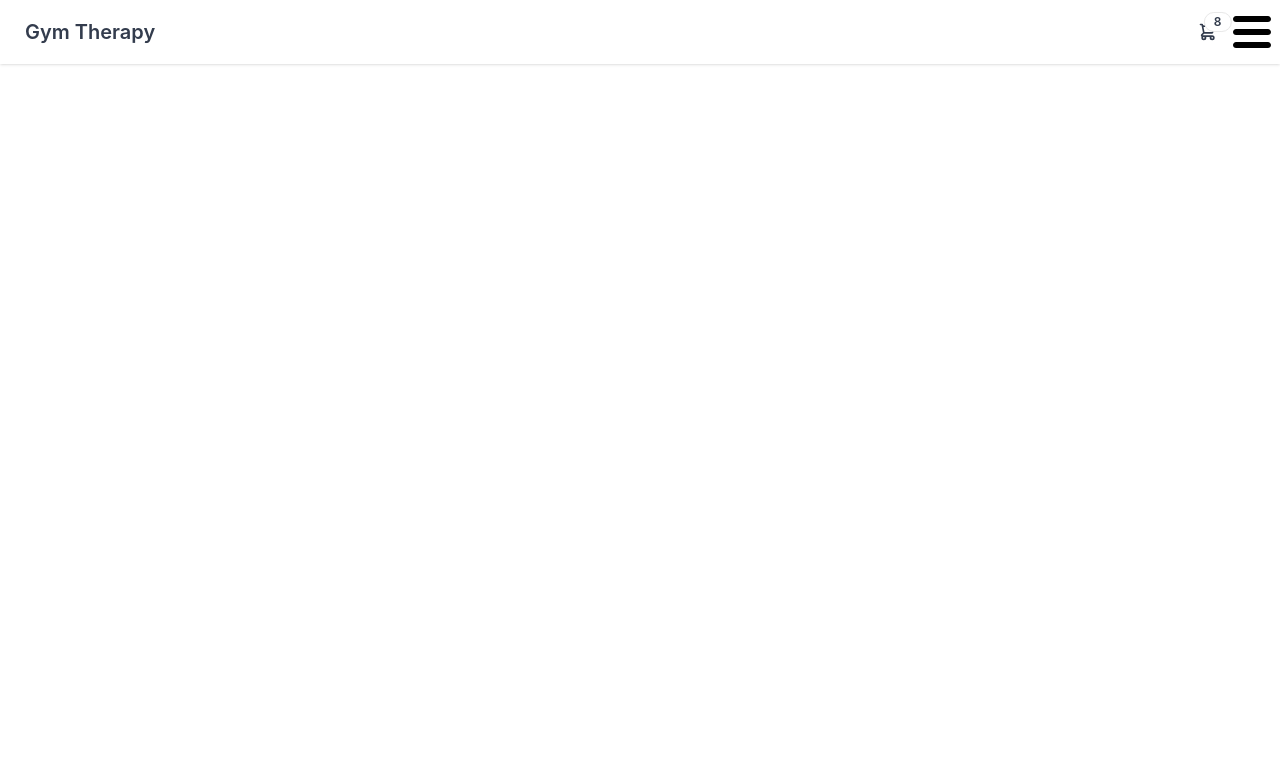
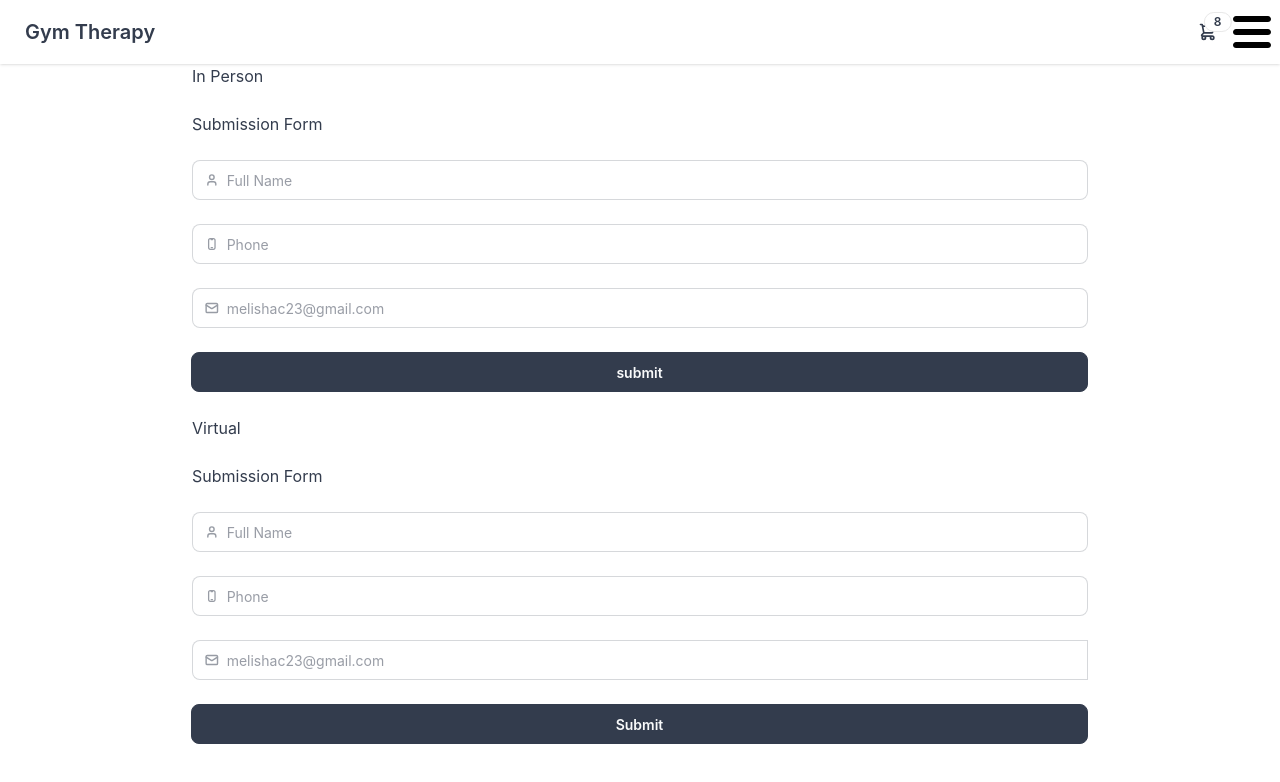
Before and after one commit to Brooklyn-STEAM/gym-therapy, a website built with Vite: page src/pages/meeting.html in a window 1280 px wide. Built offline with nearby package versions, Linux system fonts and the light colour scheme.

Commit message:
Adding visual and non visual meeting (#36)
* add pictures and text to the product page

* add input text to the meeting page

---------

Co-authored-by: Jimmy Rosario <jrosariocarrasco@brooklynsteamcenter.org>

```diff
--- a/src/pages/meeting.html
+++ b/src/pages/meeting.html
@@ -1,13 +1,17 @@
 <!DOCTYPE html>
 <html lang="en">
+
 <head>
-    <meta charset="UTF-8">
-    <meta name="viewport" content="width=device-width, initial-scale=1.0">
-    <link rel="stylesheet" href="/src/styles/main.css">
-    <title>My Project</title>
+  <script src="https://code.iconify.design/iconify-icon/3.0.0/iconify-icon.min.js"></script>
+
+  <meta charset="UTF-8">
+  <meta name="viewport" content="width=device-width, initial-scale=1.0">
+  <link rel="stylesheet" href="/src/styles/main.css">
+  <title>My Project</title>
 </head>
 
-<body><div class="navbar bg-base-100 shadow-sm">
+<body>
+  <div class="navbar bg-base-100 shadow-sm">
     <div class="flex-1">
       <a class="btn btn-ghost text-xl">Gym Therapy</a>
     </div>
@@ -15,13 +19,15 @@
       <div class="dropdown dropdown-end">
         <div tabindex="0" role="button" class="btn btn-ghost btn-circle">
           <div class="indicator">
-            <svg xmlns="http://www.w3.org/2000/svg" class="h-5 w-5" fill="none" viewBox="0 0 24 24" stroke="currentColor"> <path stroke-linecap="round" stroke-linejoin="round" stroke-width="2" d="M3 3h2l.4 2M7 13h10l4-8H5.4M7 13L5.4 5M7 13l-2.293 2.293c-.63.63-.184 1.707.707 1.707H17m0 0a2 2 0 100 4 2 2 0 000-4zm-8 2a2 2 0 11-4 0 2 2 0 014 0z" /> </svg>
+            <svg xmlns="http://www.w3.org/2000/svg" class="h-5 w-5" fill="none" viewBox="0 0 24 24"
+              stroke="currentColor">
+              <path stroke-linecap="round" stroke-linejoin="round" stroke-width="2"
+                d="M3 3h2l.4 2M7 13h10l4-8H5.4M7 13L5.4 5M7 13l-2.293 2.293c-.63.63-.184 1.707.707 1.707H17m0 0a2 2 0 100 4 2 2 0 000-4zm-8 2a2 2 0 11-4 0 2 2 0 014 0z" />
+            </svg>
             <span class="badge badge-sm indicator-item">8</span>
           </div>
         </div>
-        <div
-          tabindex="0"
-          class="card card-compact dropdown-content bg-base-100 z-1 mt-3 w-52 shadow">
+        <div tabindex="0" class="card card-compact dropdown-content bg-base-100 z-1 mt-3 w-52 shadow">
           <div class="card-body">
             <span class="text-lg font-bold"></span>
             <span class="text-info"></span>
@@ -39,9 +45,7 @@
               src="/src/assets/menuicon.svg" />
           </div>
         </div>
-        <ul
-          tabindex="-1"
-          class="menu menu-sm dropdown-content bg-base-100 rounded-box z-1 mt-3 w-52 p-2 shadow">
+        <ul tabindex="-1" class="menu menu-sm dropdown-content bg-base-100 rounded-box z-1 mt-3 w-52 p-2 shadow">
           <li>
             <a class="justify-between">
               Profile
@@ -54,7 +58,107 @@
           <li><a href="product.html">Product</a></li>
           <li><a href="meeting.html">Meetings</a></li>
           <li><a href="Contacts.html">Contacts </a></li>
+
+
         </ul>
       </div>
     </div>
   </div>
+
+  <div class="flex flex-col gap-6 max-w-4xl mx-auto">
+    <h1>
+      <P> In Person</P>
+    </h1>
+    <h1>
+      <p>Submission Form</p>
+    </h1>
+
+    <label class="input w-full validator">
+      <svg class="h-[1em] opacity-50" xmlns="http://www.w3.org/2000/svg" viewBox="0 0 24 24">
+        <g stroke-linejoin="round" stroke-linecap="round" stroke-width="2.5" fill="none" stroke="currentColor">
+          <path d="M19 21v-2a4 4 0 0 0-4-4H9a4 4 0 0 0-4 4v2"></path>
+          <circle cx="12" cy="7" r="4"></circle>
+        </g>
+      </svg>
+      <input type="text" required placeholder="Full Name" pattern="[A-Za-z][A-Za-z0-9\-]*" minlength="3" maxlength="30"
+        title="Only letters, numbers or dash" />
+    </label>
+
+    <label class="input w-full validator">
+      <svg class="h-[1em] opacity-50" xmlns="http://www.w3.org/2000/svg" viewBox="0 0 16 16">
+
+        <g fill="none">
+          <path
+            d="M7.25 11.5C6.83579 11.5 6.5 11.8358 6.5 12.25C6.5 12.6642 6.83579 13 7.25 13H8.75C9.16421 13 9.5 12.6642 9.5 12.25C9.5 11.8358 9.16421 11.5 8.75 11.5H7.25Z"
+            fill="currentColor"></path>
+          <path fill-rule="evenodd" clip-rule="evenodd"
+            d="M6 1C4.61929 1 3.5 2.11929 3.5 3.5V12.5C3.5 13.8807 4.61929 15 6 15H10C11.3807 15 12.5 13.8807 12.5 12.5V3.5C12.5 2.11929 11.3807 1 10 1H6ZM10 2.5H9.5V3C9.5 3.27614 9.27614 3.5 9 3.5H7C6.72386 3.5 6.5 3.27614 6.5 3V2.5H6C5.44771 2.5 5 2.94772 5 3.5V12.5C5 13.0523 5.44772 13.5 6 13.5H10C10.5523 13.5 11 13.0523 11 12.5V3.5C11 2.94772 10.5523 2.5 10 2.5Z"
+            fill="currentColor"></path>
+        </g>
+      </svg>
+
+      <input type="tel" class="tabular-nums" required placeholder="Phone" pattern="[0-9]*" minlength="10" <div
+        class="join">
+    </label>
+    <div>
+      <label class="input w-full validator join-item">
+        <svg class="h-[1em] opacity-50" xmlns="http://www.w3.org/2000/svg" viewBox="0 0 24 24">
+          <g stroke-linejoin="round" stroke-linecap="round" stroke-width="2.5" fill="none" stroke="currentColor">
+            <rect width="20" height="16" x="2" y="4" rx="2"></rect>
+            <path d="m22 7-8.97 5.7a1.94 1.94 0 0 1-2.06 0L2 7"></path>
+          </g>
+        </svg>
+        <input type="email" placeholder="melishac23@gmail.com" required />
+      </label>
+      <div class="validator-hint hidden">Enter valid email address</div>
+    </div>
+    <button class="btn btn-neutral join-item">submit</button>
+    <h1>
+      <P>Virtual</P>
+    </h1>
+    <h1>
+      <p>Submission Form</p>
+    </h1>
+    <label class="input w-full validator">
+      <svg class="h-[1em] opacity-50" xmlns="http://www.w3.org/2000/svg" viewBox="0 0 24 24">
+        <g stroke-linejoin="round" stroke-linecap="round" stroke-width="2.5" fill="none" stroke="currentColor">
+          <path d="M19 21v-2a4 4 0 0 0-4-4H9a4 4 0 0 0-4 4v2"></path>
+          <circle cx="12" cy="7" r="4"></circle>
+        </g>
+      </svg>
+
+      <input type="text" required placeholder="Full Name " pattern="[A-Za-z][A-Za-z0-9\-]*" minlength="3" maxlength="30"
+        title="Only letters, numbers or dash" />
+    </label>
+
+    <label class="input w-full validator">
+      <svg class="h-[1em] opacity-50" xmlns="http://www.w3.org/2000/svg" viewBox="0 0 16 16">
+        <g fill="none">
+          <path
+            d="M7.25 11.5C6.83579 11.5 6.5 11.8358 6.5 12.25C6.5 12.6642 6.83579 13 7.25 13H8.75C9.16421 13 9.5 12.6642 9.5 12.25C9.5 11.8358 9.16421 11.5 8.75 11.5H7.25Z"
+            fill="currentColor"></path>
+          <path fill-rule="evenodd" clip-rule="evenodd"
+            d="M6 1C4.61929 1 3.5 2.11929 3.5 3.5V12.5C3.5 13.8807 4.61929 15 6 15H10C11.3807 15 12.5 13.8807 12.5 12.5V3.5C12.5 2.11929 11.3807 1 10 1H6ZM10 2.5H9.5V3C9.5 3.27614 9.27614 3.5 9 3.5H7C6.72386 3.5 6.5 3.27614 6.5 3V2.5H6C5.44771 2.5 5 2.94772 5 3.5V12.5C5 13.0523 5.44772 13.5 6 13.5H10C10.5523 13.5 11 13.0523 11 12.5V3.5C11 2.94772 10.5523 2.5 10 2.5Z"
+            fill="currentColor"></path>
+        </g>
+      </svg>
+      <input type="tel" class="tabular-nums" required placeholder="Phone" pattern="[0-9]*" minlength="10" maxlength="10"
+        title="(xxx)xxx-xxxx" />
+    </label>
+
+    <div class="join w-full">
+        <label class="input w-full validator join-item">
+          <svg class="h-[1em] opacity-50" xmlns="http://www.w3.org/2000/svg" viewBox="0 0 24 24">
+            <g stroke-linejoin="round" stroke-linecap="round" stroke-width="2.5" fill="none" stroke="currentColor">
+              <rect width="20" height="16" x="2" y="4" rx="2"></rect>
+              <path d="m22 7-8.97 5.7a1.94 1.94 0 0 1-2.06 0L2 7"></path>
+            </g>
+          </svg>
+          <input type="email" placeholder="melishac23@gmail.com" required />
+        </label>
+        <div class="validator-hint hidden">Enter valid email address</div>
+      </div>
+      <button class="btn btn-neutral join-item">Submit</button>
+
+
+  </div>
```
